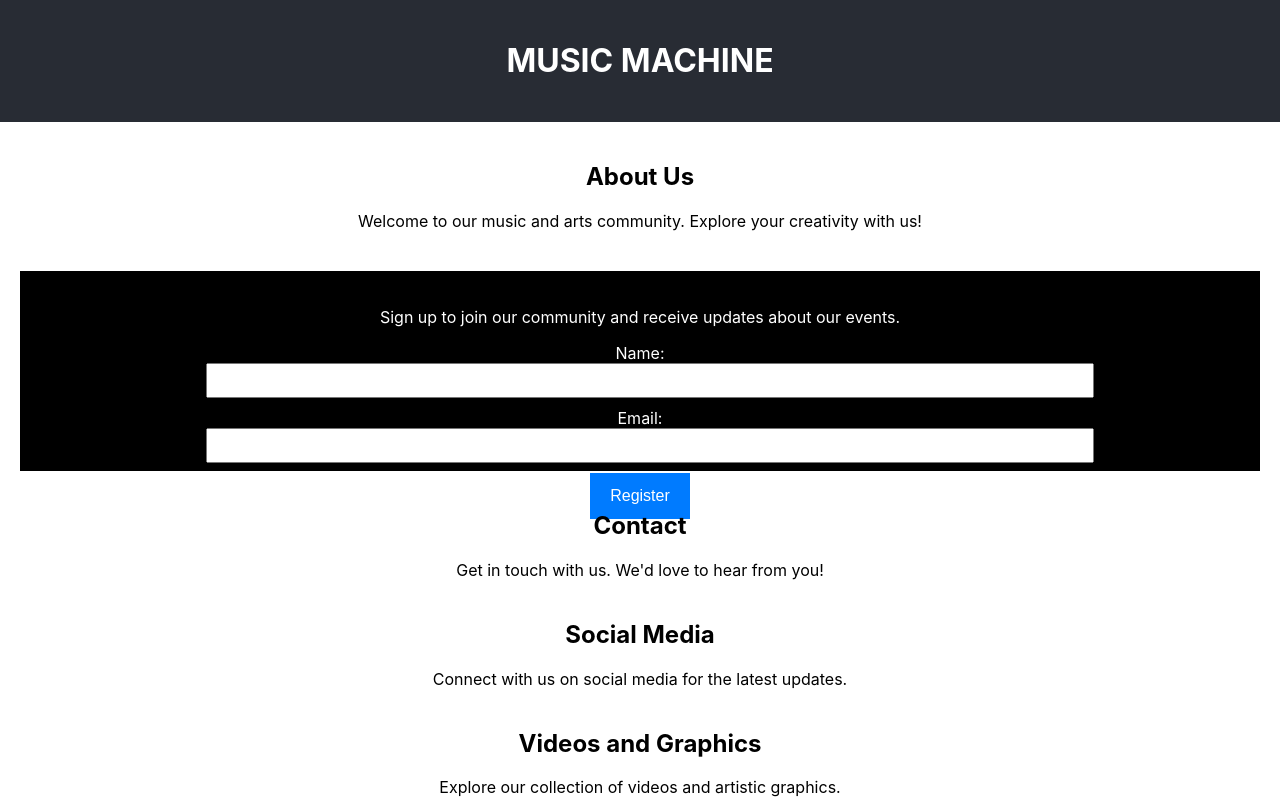
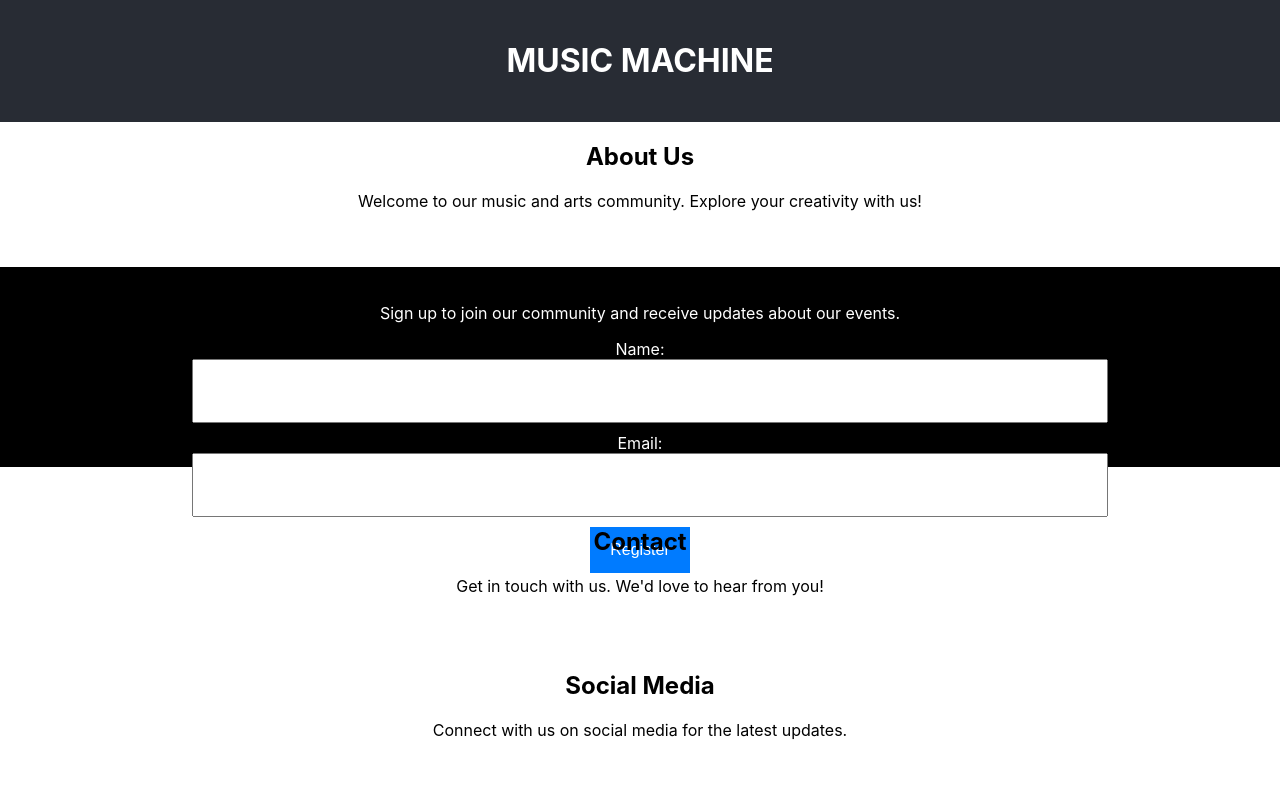
Before and after one commit to graceywambui/musicmachine, a React (Create React App) app: page / in a window 1280 px wide. Shown: the top 800 px of the page. Built offline with nearby package versions, Linux system fonts and the light colour scheme.

Commit message:
changed height of registration input fields

```diff
--- a/src/App.css
+++ b/src/App.css
@@ -9,8 +9,10 @@
   color: white;
 }
 
-main {
-  padding: 20px;
+.main {
+  display:flex;
+  flex-direction: column;
+  align-items: center;
 }
 
 section {
--- a/src/App.js
+++ b/src/App.js
@@ -12,11 +12,13 @@ const App = () => (
       <h1>MUSIC MACHINE</h1>
     </header>
     <main>
+      <div class="main">
       <AboutUs />
       <Register />
       <ContactUs />
       <SocialMedia />
       <Media />
+      </div>
     </main>
     <footer>
       <p>&copy; 2023 My Music Website</p>
--- a/src/components/AboutUs.js
+++ b/src/components/AboutUs.js
@@ -1,5 +1,6 @@
 // components/AboutUs.js
 import React from 'react';
+import '../App.css';
 
 const AboutUs = () => {
   return (
--- a/src/components/ContactUs.js
+++ b/src/components/ContactUs.js
@@ -1,5 +1,6 @@
 // components/Contact.js
 import React from 'react';
+import '../App.css';
 
 const Contact = () => {
   return (
--- a/src/components/Media.js
+++ b/src/components/Media.js
@@ -1,4 +1,5 @@
 import React from 'react';
+import '../App.css';
 
 const VideosAndGraphics = () => (
   <section>
--- a/src/components/Register.css
+++ b/src/components/Register.css
@@ -22,6 +22,7 @@
 
   input {
     width: 100%;
+    height: 25%;
     padding: 8px;
     margin-bottom: 10px;
   }
--- a/src/components/Register.js
+++ b/src/components/Register.js
@@ -1,5 +1,6 @@
 // Import the correct component name
 import React, { useState } from 'react';
+import '../App.css';
 import './Register.css'; // Import the custom CSS file
 
 const Register = () => {
--- a/src/components/SocialMedia.js
+++ b/src/components/SocialMedia.js
@@ -1,4 +1,5 @@
 import React from 'react';
+import '../App.css';
 
 const SocialMediaLinks = () => (
   <section>
```
